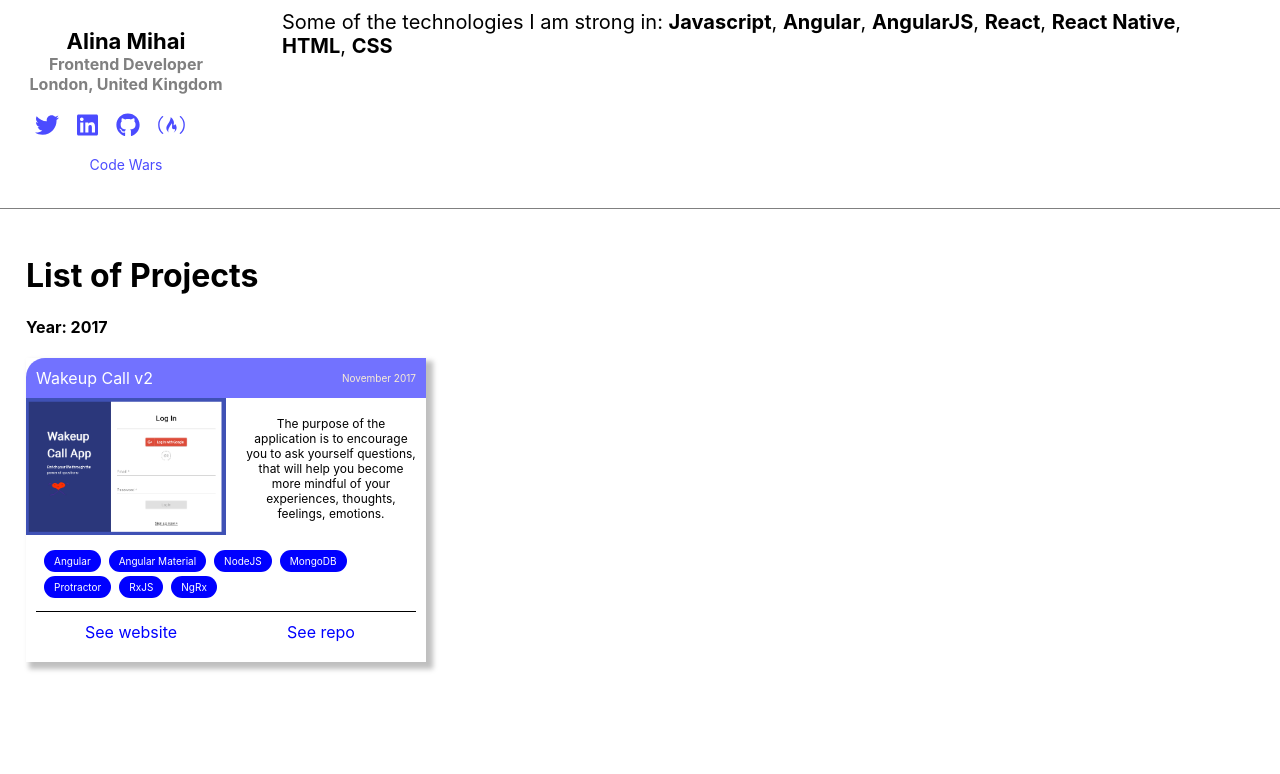
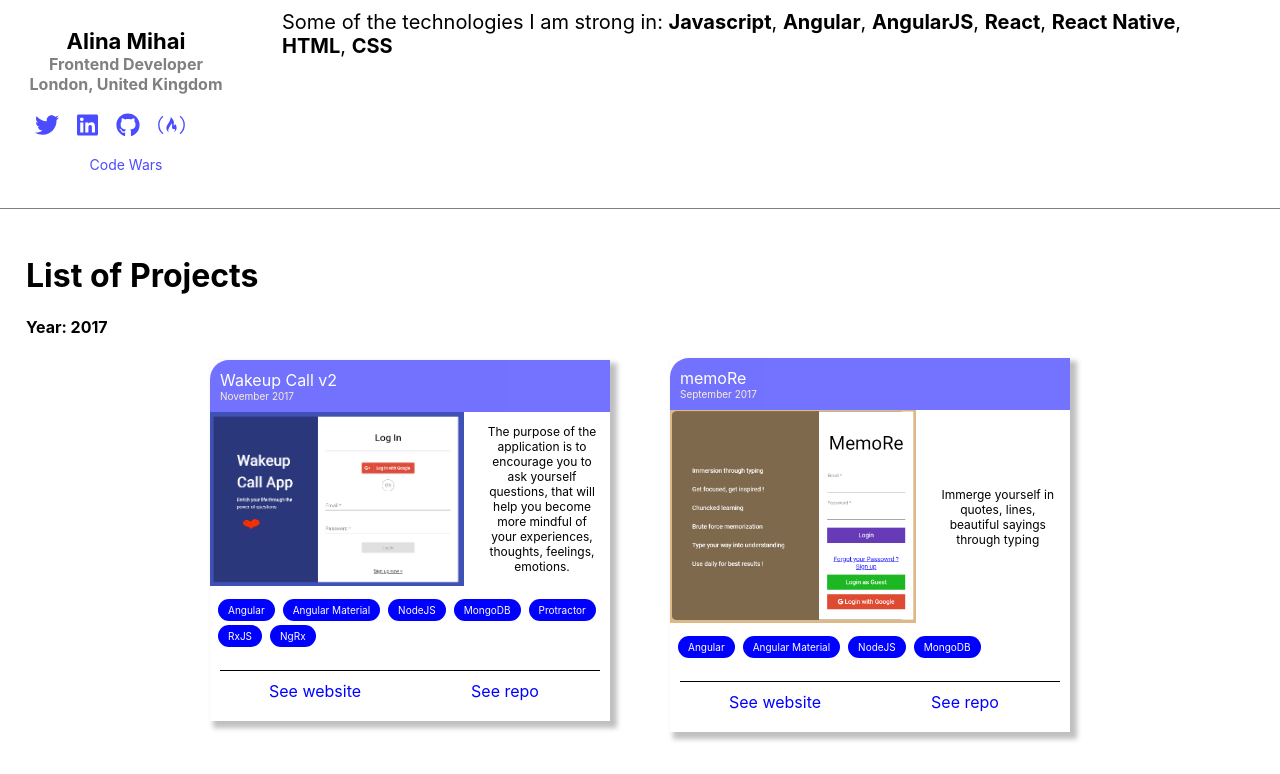
Before and after one commit to alinaMihai/portfolio, a React (Create React App) app: page / in a window 1280 px wide. Shown: the part 502-1276 px from the top of the page. Before the commit the page ends 1206 px from the top, so only its background shows below. Built offline with nearby package versions, Linux system fonts and the light colour scheme.

Commit message:
some styling ajustments for the project list

```diff
--- a/src/assets/data/projects.ts
+++ b/src/assets/data/projects.ts
@@ -13,6 +13,17 @@ export const projects = [
                 technologies: ['Angular', 'Angular Material', 'NodeJS', 'MongoDB', 'Protractor', 'RxJS', 'NgRx'],
                 date: 'November 2017',
             },
+            {
+                id: 2,
+                title: 'memoRe',
+                image: require('../images/memoRe.PNG'),
+                description:
+                    'Immerge yourself in quotes, lines, beautiful sayings through typing',
+                site: 'https://memo-re.herokuapp.com/login',
+                repository: 'https://github.com/CreativePower-alve/memoRe',
+                technologies: ['Angular', 'Angular Material', 'NodeJS', 'MongoDB'],
+                date: 'September 2017',
+            },
         ],
     },
 ];
--- a/src/components/projects/Project.tsx
+++ b/src/components/projects/Project.tsx
@@ -20,22 +20,29 @@ interface Props {
 
 const StyledProject = styled.div`
     max-width: 400px;
-    box-shadow: 5px 5px 5px 2px rgba(0,0,0,0.25);
+    min-height: 339px;
+    box-shadow: 5px 5px 5px 2px rgba(0, 0, 0, 0.25);
     .header,
-    .content {
+    .content,
+    .content .summary {
         display: flex;
+        flex-direction: column;
+    }
+    .summary {
+        margin-bottom: 12px;
         align-items: center;
     }
-    .content {
-        flex-direction: column;
-    }
     @media (min-width: 768px) {
-        .content {
+        .content .summary {
             flex-direction: row;
         }
     }
     img {
-        width: 200px;
+        display: block;
+        max-width: 254px;
+        max-height: 213px;
+        width: auto;
+        height: auto;
         margin-right: 20px;
     }
 
@@ -102,6 +109,7 @@ const Project: FC<Props> = ({ item }) => {
                 <span className='subtitle'>{item.date}</span>
             </div>
             <div className='content'>
+                <div className='summary'>
                     <div className='left'>
                         <img src={item.image} alt={item.title} />
                     </div>
@@ -109,7 +117,6 @@ const Project: FC<Props> = ({ item }) => {
                         <p>{item.description}</p>
                     </div>
                 </div>
-            <div className='footer'>
                 <ul>
                     {item.technologies.map((technology, index) => (
                         <li key={index}>
@@ -117,6 +124,8 @@ const Project: FC<Props> = ({ item }) => {
                         </li>
                     ))}
                 </ul>
+            </div>
+            <div className='footer'>
                 <div className='buttons'>
                     <LinkButton title='See website' url={item.site} />
                     <LinkButton title='See repo' url={item.repository} />
--- a/src/components/projects/ProjectList.tsx
+++ b/src/components/projects/ProjectList.tsx
@@ -1,31 +1,55 @@
 import React from 'react';
 import styled from 'styled-components';
 import { Project, iProject } from './Project';
-import {projects} from '../../assets/data/projects';
+import { projects } from '../../assets/data/projects';
 
 const StyledProjectList = styled.div`
     padding: 26px;
-    ul {
+    .yearList {
         padding: 0;
         list-style: none;
+        display: flex;
+        flex-direction: column;
+        align-items: center;
+        justify-content: center;
+    }
+
+    .yearProject:not(:last-child) {
+        margin-bottom: 60px;
+    }
+
+    @media (min-width: 1024px) {
+        .yearProject:not(:last-child) {
+            margin-right: 60px;
+            margin-bottom: 10px;
+        }
+        .yearList {
+            flex-direction: row;
+        }
     }
 `;
 
 const ProjectList = () => {
-    function getListOfProjectPerYear(year:string, yearProjects: iProject[]) {
+    function getListOfProjectPerYear(year: string, yearProjects: iProject[]) {
         return (
             <div key={year}>
                 <h4>Year: {year}</h4>
-                <ul key={year}>
-                {yearProjects.map(project => <li key={project.id}><Project  item={project}/></li>)}
-                    </ul>
+                <ul className='yearList' key={year}>
+                    {yearProjects.map((project) => (
+                        <li className='yearProject' key={project.id}>
+                            <Project item={project} />
+                        </li>
+                    ))}
+                </ul>
             </div>
-        )
+        );
     }
-    return <StyledProjectList>
-        <h1>List of Projects</h1>
-        {projects.map(yearProjects => getListOfProjectPerYear(yearProjects.year, yearProjects.projects))}
-    </StyledProjectList>
+    return (
+        <StyledProjectList>
+            <h1>List of Projects</h1>
+            {projects.map((yearProjects) => getListOfProjectPerYear(yearProjects.year, yearProjects.projects))}
+        </StyledProjectList>
+    );
 };
 
-export {ProjectList};
+export { ProjectList };
```
Also changed, not shown: src/assets/images/memoRe.PNG (added). Lines whose indentation alone changed are shown as unchanged.
